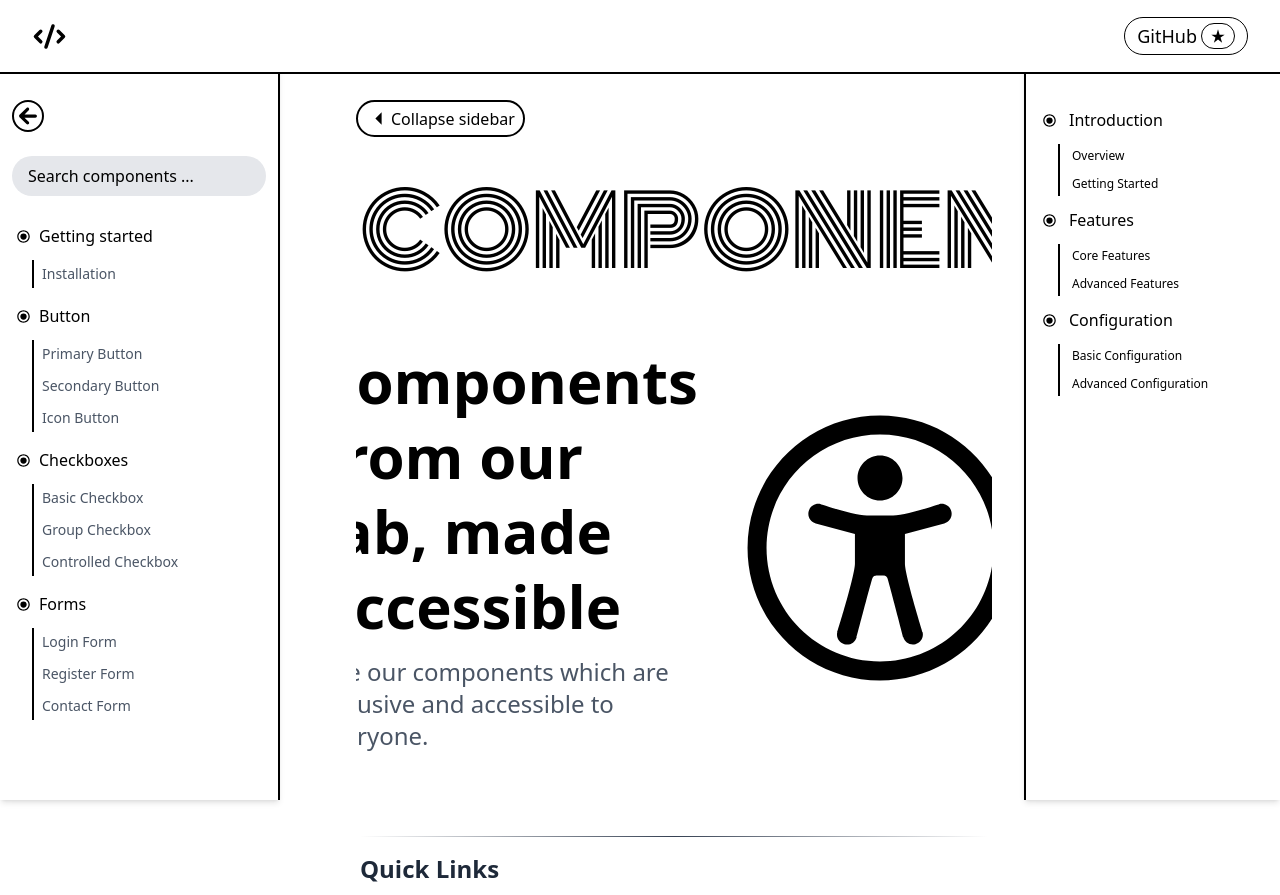
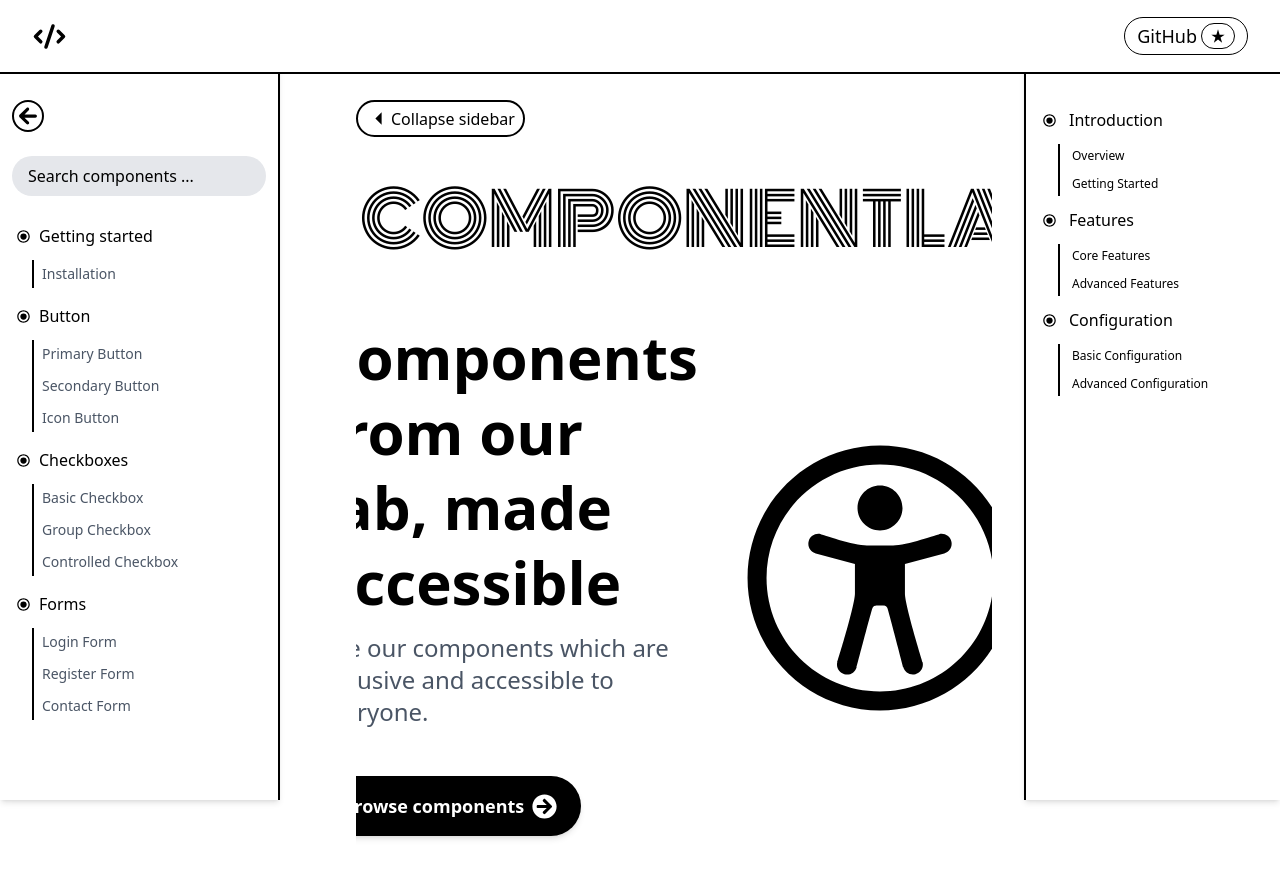
Before and after one commit to snippet-labs/COMPONENTLAB, a Next.js app: page / in a window 1280 px wide. Shown: the top 895 px of the page. Built offline with nearby package versions, Linux system fonts and the light colour scheme.

Commit message:
enhance(header-cosmetic): add hover transition; add stretch effect

```diff
--- a/src/components/Header/Header.tsx
+++ b/src/components/Header/Header.tsx
@@ -11,7 +11,7 @@ const Header: React.FC = () => {
     <>
       <header className="flex flex-col items-center lg:items-start" data-testid="header">
         <h2
-          className={`text-4xl md:text-6xl lg:text-8xl text-black mt-5 mb-16 text-center lg:text-left ${Monoton.className}`}
+          className={`text-3xl md:text-6xl lg:text-7xl text-black mt-5 mb-16 text-center lg:text-left ${Monoton.className}`}
           data-testid="header-brand"
         >
           COMPONENTLABS
@@ -30,21 +30,21 @@ const Header: React.FC = () => {
             >
               Use our components which are inclusive and accessible to everyone.
             </p>
-            {/* <div className="mt-6 flex justify-center lg:justify-start">
+            <div className="mt-6 flex justify-center lg:justify-start">
               <div className="mt-6 flex justify-center lg:justify-start">
                 <button
-                  className="px-5 sm:px-6 py-3 bg-black text-white text-base sm:text-lg font-bold rounded-4xl shadow-md flex items-center gap-2 cursor-pointer transition-all duration-300 ease-in-out hover:px-8 sm:hover:px-10 lg:hover:px-12 xl:hover:px-16 group"
+                  className="px-5 sm:px-6 py-4 bg-black text-white text-base sm:text-lg font-bold rounded-4xl shadow-md flex items-center gap-2 cursor-pointer transition-all duration-300 ease-in-out hover:px-9 group"
                   data-testid="header-button"
                 >
                   Browse components
                   <FaArrowCircleRight
                     size={25}
                     data-testid="header-button-icon"
-                    className="transition-transform duration-300 ease-in-out group-hover:translate-x-2 sm:group-hover:translate-x-6"
+                    className="transition-transform duration-300 ease-in-out group-hover:translate-x-6 transition-all"
                   />
                 </button>
               </div>
-            </div> */}
+            </div>
           </div>
           <div
             className="flex-1 flex justify-center lg:justify-end"
```
